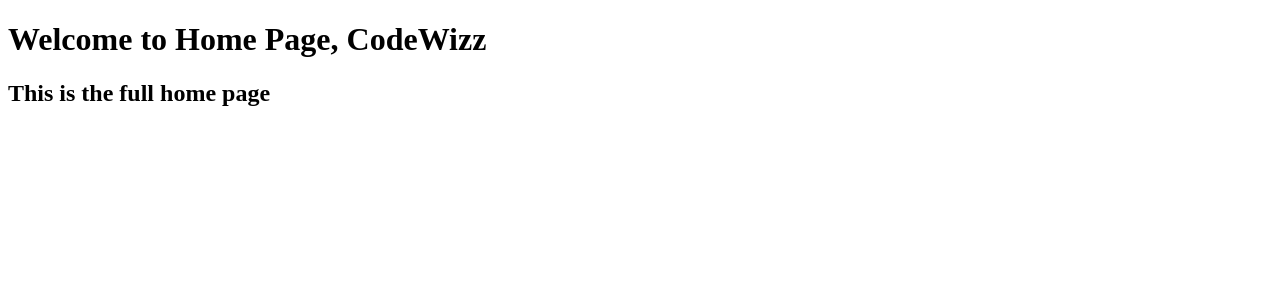
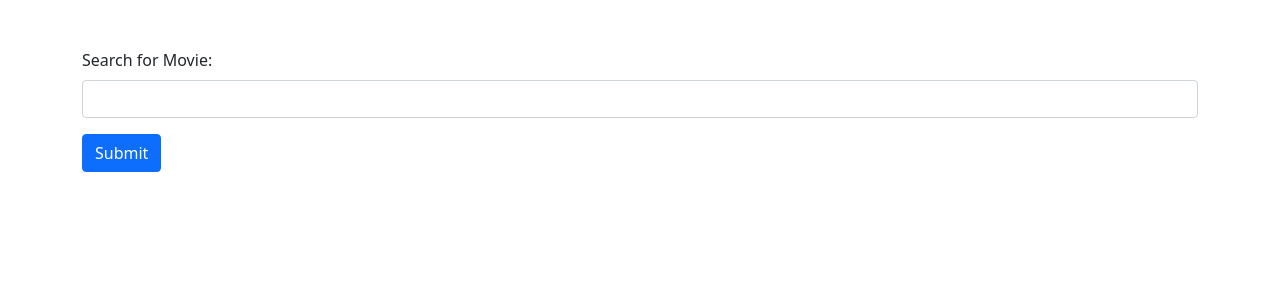
Before and after one commit to cckcoder/django_movie_workshop, a Django app: page / in a window 1280 px wide. Shown: the top 300 px of the page. Run offline with Django 4.2, Linux system fonts and the light colour scheme.

Commit message:
add: bootstrap and form

```diff
--- a/movie/templates/home.html
+++ b/movie/templates/home.html
@@ -4,10 +4,22 @@
     <title>Movies App</title>
     <meta charset="UTF-8">
     <meta name="viewport" content="width=device-width, initial-scale=1">
+    <link href="https://cdn.jsdelivr.net/npm/bootstrap@5.1.3/dist/css/bootstrap.min.css" rel="stylesheet" integrity="sha384-1BmE4kWBq78iYhFldvKuhfTAU6auU8tT94WrHftjDbrCEXSU1oBoqyl2QvZ6jIW3" crossorigin="anonymous">
   </head>
   <body>
-    <h1>Welcome to Home Page, {{ name }}</h1>
-    <h2>This is the full home page</h2>
+    <div class="container mt-5">
+      <form action="">
+        <div class="mb-3">
+          <label class="form-label">Search for Movie:</label>
+          <input
+            type="email"
+            class="form-control"
+            name="searchMovie"
+          >
+        </div>
+        <button type="submit" class="btn btn-primary">Submit</button>
+      </form>
+    </div>
 
   </body>
 </html>
```
